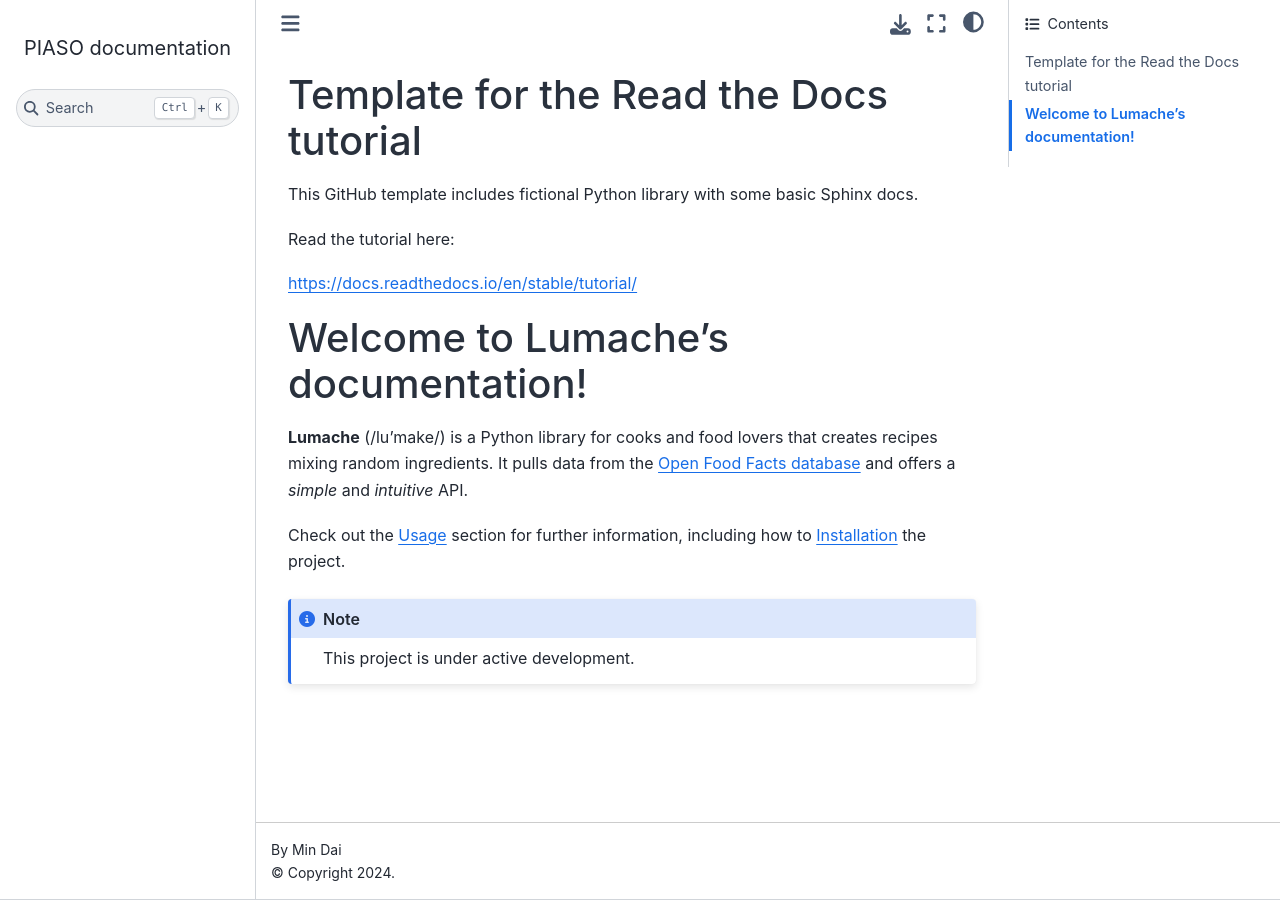
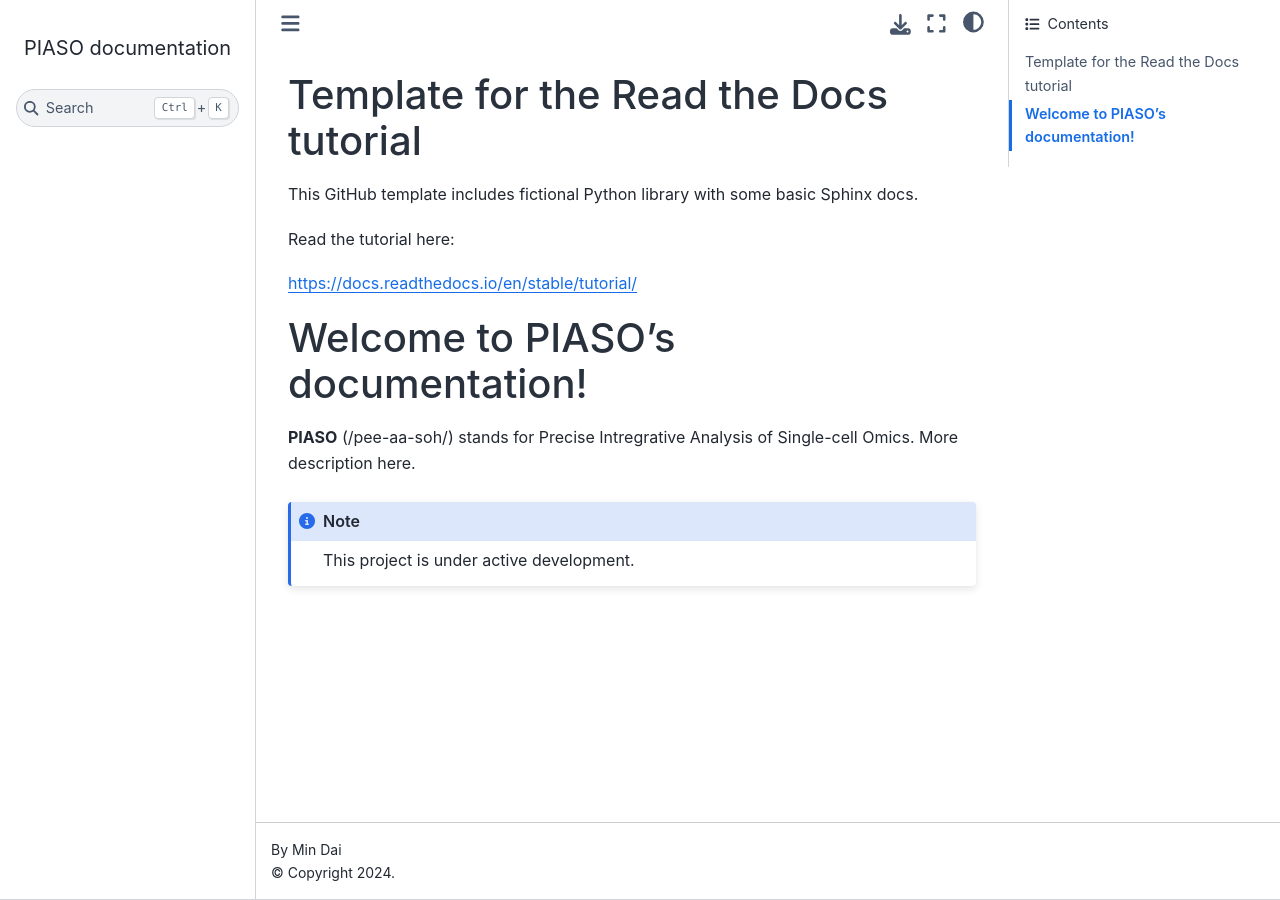
Before and after one commit to VallariS/piaso-tutorial, a Sphinx documentation site: the page built from docs/index.rst, in a window 1280 px wide. Built offline with Sphinx 7.4.7 and the Sphinx Book theme 1.1.4, drawn with Linux system fonts in a browser that asks for light colours; pages that are not in the unit, such as notebooks, are missing from menus.

Commit message:
Update index.rst - updated to piaso info

```diff
--- a/docs/index.rst
+++ b/docs/index.rst
@@ -1,15 +1,9 @@
 .. include:: ../README.rst
 
-Welcome to Lumache's documentation!
+Welcome to PIASO's documentation!
 ===================================
 
-**Lumache** (/lu'make/) is a Python library for cooks and food lovers
-that creates recipes mixing random ingredients.
-It pulls data from the `Open Food Facts database <https://world.openfoodfacts.org/>`_
-and offers a *simple* and *intuitive* API.
-
-Check out the :doc:`usage` section for further information, including
-how to :ref:`installation` the project.
+**PIASO** (/pee-aa-soh/) stands for Precise Intregrative Analysis of Single-cell Omics. More description here.
 
 .. note::
 
```
